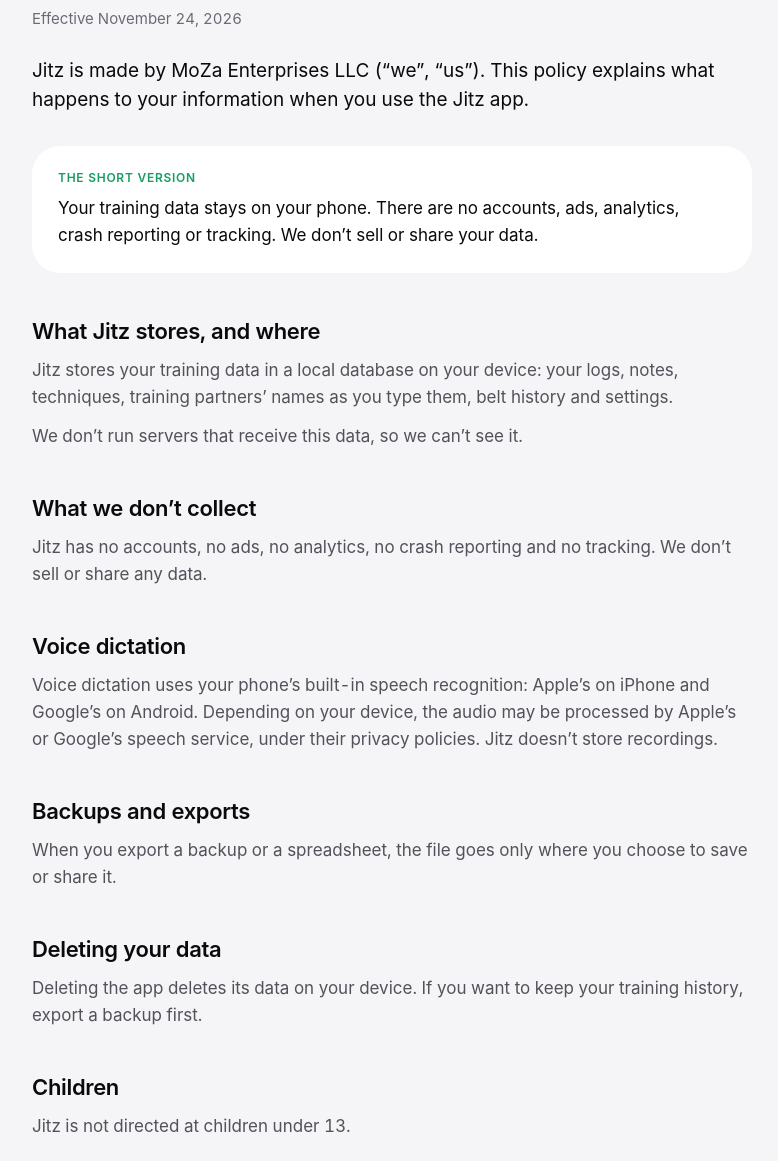
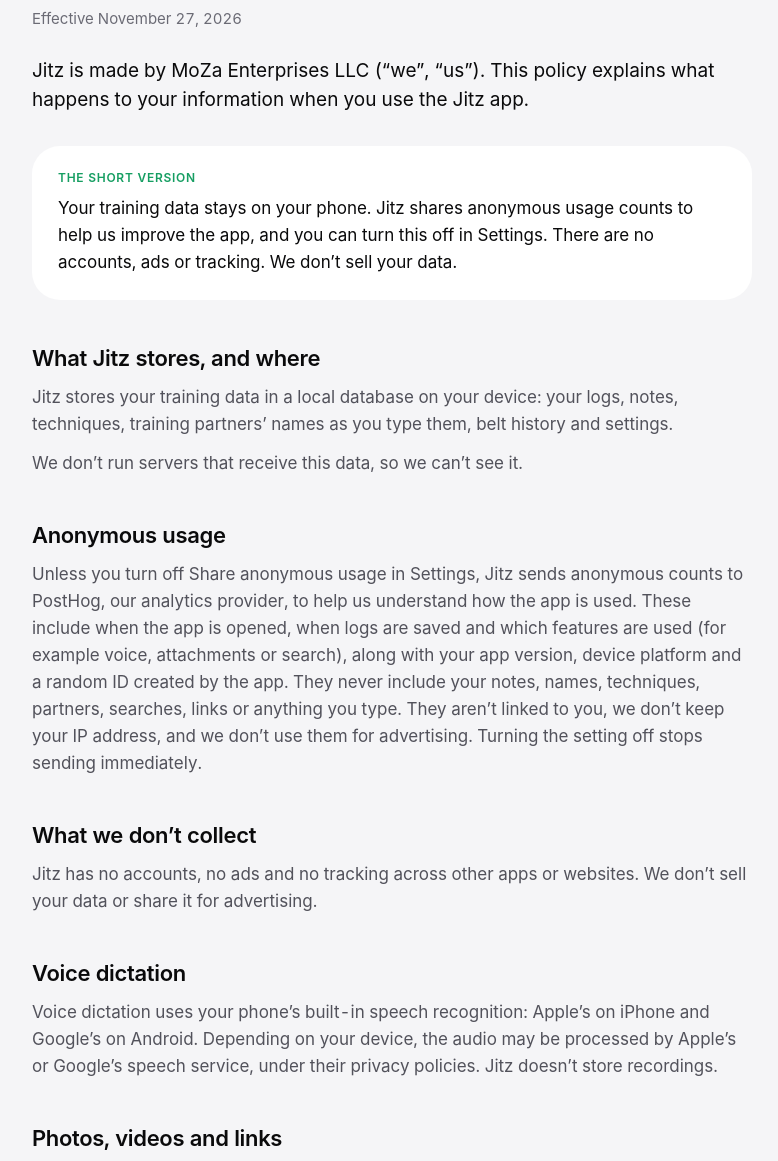
Before and after one commit to jitzapp/jitz.app, a plain HTML site: page privacy/index.html in a window 1280 px wide. Shown: the part 208-1369 px from the top of the page, without its empty margins (248-1026 px from the left). Drawn offline with Linux system fonts and the light colour scheme.

Commit message:
Privacy policy: anonymous usage (PostHog, opt-out) and photo, video and link attachments
Co-Authored-By: Claude Opus 5.5 <noreply@anthropic.com>
Claude-Session: https://claude.ai/code/session_01NB3c1ThfG17criQWwjBep1

```diff
--- a/privacy/index.html
+++ b/privacy/index.html
@@ -39,23 +39,27 @@
 </header>
 <main style="max-width: 720px; margin: 0 auto; padding: 56px 24px 72px">
 <h1 style="margin: 0; font-size: 52px; line-height: 1.05; font-weight: 600; letter-spacing: -0.035em">Privacy policy</h1>
-<p style="margin: 14px 0 0; font-size: 15px; color: var(--ink3)">Effective November 24, 2026</p>
+<p style="margin: 14px 0 0; font-size: 15px; color: var(--ink3)">Effective November 27, 2026</p>
 <p style="margin: 28px 0 0; font-size: 19px; line-height: 29px">Jitz is made by MoZa Enterprises LLC (“we”, “us”). This policy explains what happens to your information when you use the Jitz app.</p>
 <div style="margin-top: 32px; border-radius: 28px; background: var(--s1); padding: 24px 26px">
 <div style="font-size: 12px; font-weight: 600; letter-spacing: 0.06em; text-transform: uppercase; color: var(--acc-text)">The short version</div>
-<p style="margin: 10px 0 0; font-size: 17px; line-height: 27px">Your training data stays on your phone. There are no accounts, ads, analytics, crash reporting or tracking. We don’t sell or share your data.</p>
+<p style="margin: 10px 0 0; font-size: 17px; line-height: 27px">Your training data stays on your phone. Jitz shares anonymous usage counts to help us improve the app, and you can turn this off in Settings. There are no accounts, ads or tracking. We don’t sell your data.</p>
 </div>
 <h2 style="margin: 44px 0 0; font-size: 22px; line-height: 28px; font-weight: 600; letter-spacing: -0.015em">What Jitz stores, and where</h2>
 <p style="margin: 12px 0 0; font-size: 17px; line-height: 27px; color: var(--ink2)">Jitz stores your training data in a local database on your device: your logs, notes, techniques, training partners’ names as you type them, belt history and settings.</p>
 <p style="margin: 12px 0 0; font-size: 17px; line-height: 27px; color: var(--ink2)">We don’t run servers that receive this data, so we can’t see it.</p>
+<h2 style="margin: 44px 0 0; font-size: 22px; line-height: 28px; font-weight: 600; letter-spacing: -0.015em">Anonymous usage</h2>
+<p style="margin: 12px 0 0; font-size: 17px; line-height: 27px; color: var(--ink2)">Unless you turn off Share anonymous usage in Settings, Jitz sends anonymous counts to PostHog, our analytics provider, to help us understand how the app is used. These include when the app is opened, when logs are saved and which features are used (for example voice, attachments or search), along with your app version, device platform and a random ID created by the app. They never include your notes, names, techniques, partners, searches, links or anything you type. They aren’t linked to you, we don’t keep your IP address, and we don’t use them for advertising. Turning the setting off stops sending immediately.</p>
 <h2 style="margin: 44px 0 0; font-size: 22px; line-height: 28px; font-weight: 600; letter-spacing: -0.015em">What we don’t collect</h2>
-<p style="margin: 12px 0 0; font-size: 17px; line-height: 27px; color: var(--ink2)">Jitz has no accounts, no ads, no analytics, no crash reporting and no tracking. We don’t sell or share any data.</p>
+<p style="margin: 12px 0 0; font-size: 17px; line-height: 27px; color: var(--ink2)">Jitz has no accounts, no ads and no tracking across other apps or websites. We don’t sell your data or share it for advertising.</p>
 <h2 style="margin: 44px 0 0; font-size: 22px; line-height: 28px; font-weight: 600; letter-spacing: -0.015em">Voice dictation</h2>
 <p style="margin: 12px 0 0; font-size: 17px; line-height: 27px; color: var(--ink2)">Voice dictation uses your phone’s built-in speech recognition: Apple’s on iPhone and Google’s on Android. Depending on your device, the audio may be processed by Apple’s or Google’s speech service, under their privacy policies. Jitz doesn’t store recordings.</p>
+<h2 style="margin: 44px 0 0; font-size: 22px; line-height: 28px; font-weight: 600; letter-spacing: -0.015em">Photos, videos and links</h2>
+<p style="margin: 12px 0 0; font-size: 17px; line-height: 27px; color: var(--ink2)">Photos and videos you attach to a log stay in your phone’s photo library. Jitz saves a reference to them, not a copy, so they’re only visible on your phone. Jitz only accesses the items you pick. Links you attach are saved with your log on your phone.</p>
 <h2 style="margin: 44px 0 0; font-size: 22px; line-height: 28px; font-weight: 600; letter-spacing: -0.015em">Backups and exports</h2>
 <p style="margin: 12px 0 0; font-size: 17px; line-height: 27px; color: var(--ink2)">When you export a backup or a spreadsheet, the file goes only where you choose to save or share it.</p>
 <h2 style="margin: 44px 0 0; font-size: 22px; line-height: 28px; font-weight: 600; letter-spacing: -0.015em">Deleting your data</h2>
-<p style="margin: 12px 0 0; font-size: 17px; line-height: 27px; color: var(--ink2)">Deleting the app deletes its data on your device. If you want to keep your training history, export a backup first.</p>
+<p style="margin: 12px 0 0; font-size: 17px; line-height: 27px; color: var(--ink2)">Deleting the app deletes its data on your device. If you want to keep your training history, export a backup first. To stop anonymous usage counts, turn off Share anonymous usage in Settings.</p>
 <h2 style="margin: 44px 0 0; font-size: 22px; line-height: 28px; font-weight: 600; letter-spacing: -0.015em">Children</h2>
 <p style="margin: 12px 0 0; font-size: 17px; line-height: 27px; color: var(--ink2)">Jitz is not directed at children under 13.</p>
 <h2 style="margin: 44px 0 0; font-size: 22px; line-height: 28px; font-weight: 600; letter-spacing: -0.015em">Changes to this policy</h2>
```
